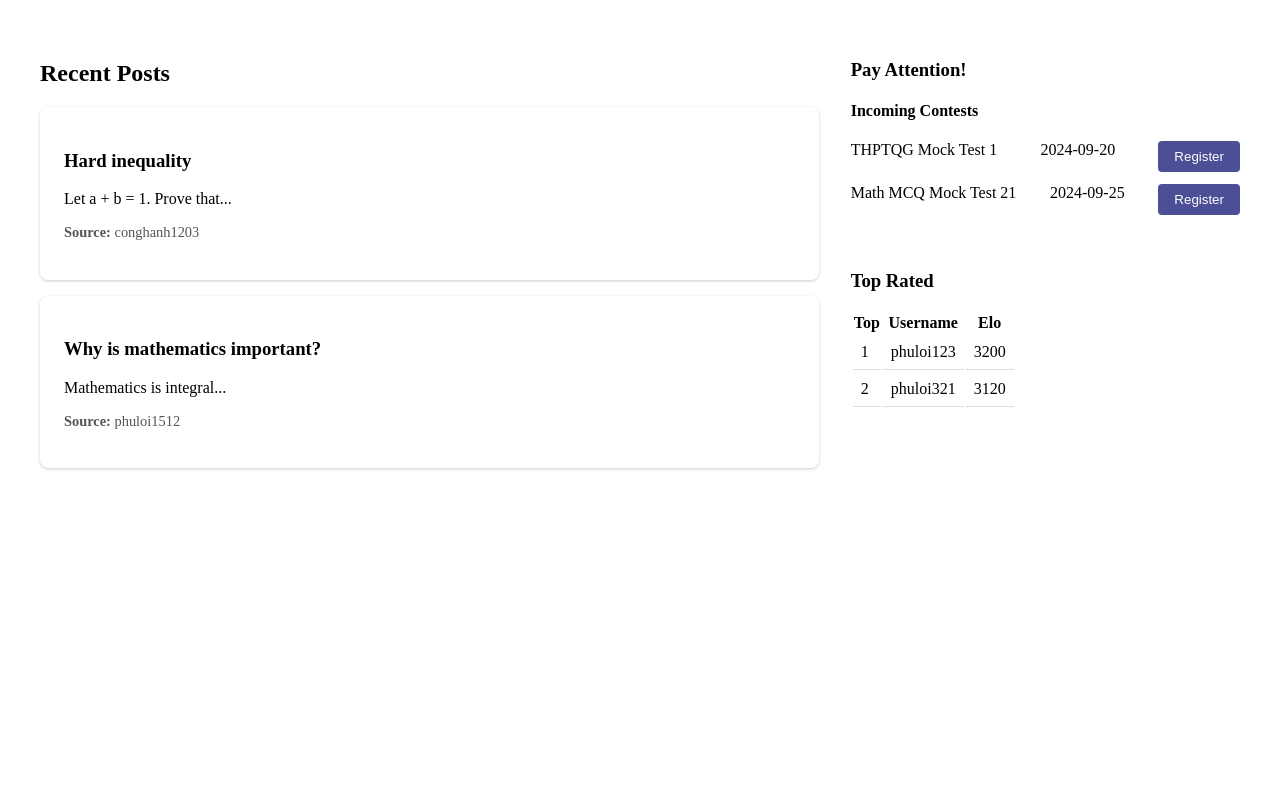
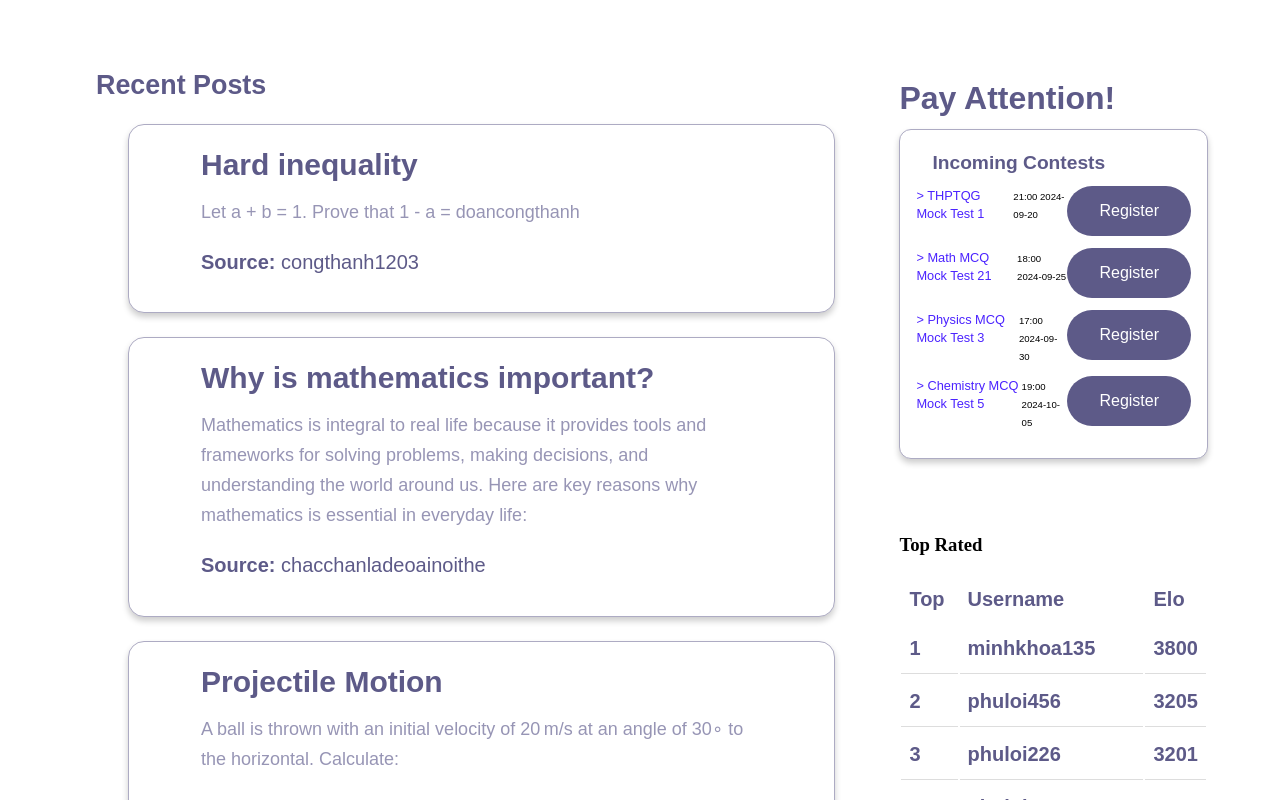
Before and after one commit to vtphatt2/EduForces, a React (Vite) app in the folder eduforces_frontend/: page /login in a window 1280 px wide. Shown: the top 800 px of the page. Built offline with nearby package versions, Linux system fonts and the light colour scheme.

Commit message:
HomePage 90% done

```diff
--- /dev/null
+++ b/eduforces_frontend/src/components/Button.css
@@ -0,0 +1,14 @@
+.btn-signin {
+    padding: 1rem 2rem;
+    font-size: 1rem;
+    background-color: #5D5A88;
+    color: white;
+    border: none;
+    border-radius: 60px;
+    cursor: pointer;
+    transition: background-color 0.3s ease;
+  }
+
+  .btn-signin:hover {
+    background-color: #777;
+  }
--- /dev/null
+++ b/eduforces_frontend/src/components/Button.tsx
@@ -0,0 +1,26 @@
+import React from 'react';
+import './Button.css';
+
+interface ButtonProps {
+  label: string;
+  onClick: () => void;
+  style?: React.CSSProperties;
+  color?: string;
+  backgroundColor?: string;
+}
+
+const Button: React.FC<ButtonProps> = ({ label, onClick, color, backgroundColor, style }) => {
+  const buttonStyle: React.CSSProperties = {
+    ...style,
+    color: color || 'white',
+    backgroundColor: backgroundColor || '#5D5A88',
+  };
+
+  return (
+    <button onClick={onClick} className="btn-signin" style={buttonStyle}>
+      {label}
+    </button>
+  );
+};
+
+export default Button;
--- a/eduforces_frontend/src/main.tsx
+++ b/eduforces_frontend/src/main.tsx
@@ -18,23 +18,53 @@ import ReactDOM from "react-dom/client";
 import Home from "./pages/Home/Home";
 
 const postList = [
-  { title: "Hard inequality", content: "Let a + b = 1. Prove that...", postAuthor: "conghanh1203" },
-  { title: "Why is mathematics important?", content: "Mathematics is integral...", postAuthor: "phuloi1512" },
+  { title: "Hard inequality", content: "Let a + b = 1. Prove that 1 - a = doancongthanh", postAuthor: "congthanh1203" },
+  { title: "Why is mathematics important?", content: "Mathematics is integral to real life because it provides tools and frameworks for solving problems, making decisions, and understanding the world around us. Here are key reasons why mathematics is essential in everyday life:", postAuthor: "chacchanladeoainoithe" },
+  { title: "Projectile Motion", content: "A ball is thrown with an initial velocity of 20 m/s at an angle of 30∘ to the horizontal. Calculate:", postAuthor: "congthanh1203" },
+  { title: "Free Fall", content: "A stone is dropped from the top of a 45-meter-high building. Calculate:", postAuthor: "hoangky1802" },
+  { title: "Atomic Structure", content: "The atomic structure is the arrangement of the atom's subatomic particles. There are three subatomic particles in an atom: protons, neutrons, and electrons. The protons and neutrons are located in the nucleus at the center of the atom, while the electrons orbit around the nucleus.", postAuthor: "phuloi1512" },
+  { title: "Newton's Laws of Motion", content: "Newton's laws of motion are three physical laws that form the foundation for classical mechanics. They describe the relationship between a body and the forces acting on it, and its motion in response to those forces.", postAuthor: "hoangky1802" },
 ];
 
 const contestList = [
-  { title: "THPTQG Mock Test 1", timestamp: "2024-09-20" },
-  { title: "Math MCQ Mock Test 21", timestamp: "2024-09-25" },
+  { title: "THPTQG Mock Test 1", timestamp: "21:00 2024-09-20" },
+  { title: "Math MCQ Mock Test 21", timestamp: "18:00 2024-09-25" },
+  { title: "Physics MCQ Mock Test 3", timestamp: "17:00 2024-09-30" },
+  { title: "Chemistry MCQ Mock Test 5", timestamp: "19:00 2024-10-05" },
 ];
 
 const leaderboardList = [
-  { ranking: 1, username: "phuloi123", elo: 3200 },
-  { ranking: 2, username: "phuloi321", elo: 3120 },
+  { username: "phuloi123", elo: 3200 },
+  { username: "phuloi321", elo: 3120 },
+  { username: "phuloi135", elo: 1800 },
+  { username: "phuloi531", elo: 1500 },
+  { username: "phuloi246", elo: 1200 },
+  { username: "phuloi456", elo: 3000 },
+  { username: "phuloi654", elo: 2500 },
+  { username: "phuloi789", elo: 2400 },
+  { username: "phuloi987", elo: 2000 },
+  { username: "phuloi642", elo: 1000 },
+  { username: "congthanh123", elo: 2200 },
+  { username: "thinhphat321", elo: 2220 },
+  { username: "minhkhoa135", elo: 3800 },
+  { username: "hoangky531", elo: 3110 },
+  { username: "phuloi226", elo: 3201 },
+  { username: "phuloi456", elo: 3205 },
+  { username: "phuloi654", elo: 2500 },
+  { username: "hoangky789", elo: 2420 },
+  { username: "congthanh987", elo: 2999 },
+  { username: "thinhphat642", elo: 2422 },
 ];
+
+let processedContestList = contestList
+for (let i = 0; i < contestList.length; i++) {
+  processedContestList[i].title = '> ' + processedContestList[i].title;
+}
+let processedLeaderboardList = leaderboardList.sort((a, b) => b.elo - a.elo);
 
 const root = ReactDOM.createRoot(document.getElementById("root")!);
 root.render(
   <React.StrictMode>
-    <Home postList={postList} contestList={contestList} leaderboardList={leaderboardList} />
+    <Home postList={postList} contestList={processedContestList} leaderboardList={processedLeaderboardList.slice(0, 10)} />
   </React.StrictMode>
 );
--- a/eduforces_frontend/src/pages/Home/Home.module.css
+++ b/eduforces_frontend/src/pages/Home/Home.module.css
@@ -4,13 +4,96 @@
     padding: 2rem;
 }
 
+.homeContestContainer {
+    background-color: #fff;
+    border-radius: 0.75rem;
+    box-sizing: border-box;
+    box-shadow: 0 4px 6px rgba(0, 0, 0, 0.2);
+    margin: 0;
+    margin-bottom: 1.5rem;
+    padding: clamp(1rem, 0.25vw, 1.5rem);
+    border: 1px solid #ADABC3;
+}
+
 .recentPosts {
-    flex: 2;
+    flex: 2.5;
+    font-size: clamp(1rem, 1.4vw, 2rem);
+    margin: 0;
+    margin-top: 0.5rem;
+    margin-left: clamp(3.5rem, 3vw, 4.5rem);
+    margin-bottom: 0.75rem;
+    font-weight: 700;
+    font-family: 'Poppins', sans-serif;
+    color: #5D5A88;
+}
+
+.payAttention{
+    font-size: clamp(2rem, 1.5vw, 3rem);
+    margin: 0;
+    margin-top: 2.5rem;
+    margin-bottom: 0.75rem;
+    font-weight: 700;
+    font-family: 'Poppins', sans-serif;
+    color: #5D5A88;
+}
+
+.payAttention{
+    font-size: clamp(2rem, 1.5vw, 3rem);
+    margin: 0;
+    margin-top: 2.5rem;
+    margin-bottom: 0.75rem;
+    font-weight: 700;
+    font-family: 'Poppins', sans-serif;
+    color: #5D5A88;
+}
+
+.incomingContests {
+    font-size: clamp(1.2rem, 1vw, 2rem);
+    margin: 0;
+    margin-top: 0.4rem;
+    margin-bottom: 0.75rem;
+    margin-left: 1rem;
+    font-weight: 700;
+    font-family: 'Poppins', sans-serif;
+    color: #5D5A88;
 }
 
 .sidebar {
     flex: 1;
     display: flex;
     flex-direction: column;
-    gap: 1.5rem;
+    gap: 2rem;
+    margin: 0;
+    margin-right: 2rem;
 }
+
+.elementText {
+    font-size: clamp(1rem, 3vw, 1.25rem);
+    line-height: clamp(1.25rem, 3vw, 1.75rem);
+    font-weight: 700;
+    font-family: 'Poppins', sans-serif;
+    color: #5D5A88;
+}
+
+
+.leaderboardSection {
+    display: flex;
+    flex-direction: column;
+}
+
+th {
+    text-align: left;
+    padding: 0.5rem;
+}
+
+th:nth-child(1), td:nth-child(1) {
+    width: 20%;
+  }
+
+  th:nth-child(2), td:nth-child(2) {
+    width: 70%;
+  }
+
+  th:nth-child(3), td:nth-child(3) {
+    width: 10%;
+  }
--- a/eduforces_frontend/src/pages/Home/Home.tsx
+++ b/eduforces_frontend/src/pages/Home/Home.tsx
@@ -4,7 +4,6 @@ import HomePost from "./HomePost";
 import HomeContest from "./HomeContest";
 import HomeLeaderboard from "./HomeLeaderboard";
 import styles from "./Home.module.css";
-
 
 const Home: React.FC<HomeProps> = ({
   postList,
@@ -30,9 +29,9 @@ const Home: React.FC<HomeProps> = ({
       <aside className={styles.sidebar}>
         {/* Contest Section */}
         <section className={styles.contestSection}>
-          <h3>Pay Attention!</h3>
-          <div>
-            <h4>Incoming Contests</h4>
+          <h3 className={styles.payAttention}>Pay Attention!</h3>
+          <div className={styles.homeContestContainer}>
+            <h4 className={styles.incomingContests}>Incoming Contests</h4>
             {contestList.map((contest, index) => (
               <HomeContest
                 key={index}
@@ -45,20 +44,21 @@ const Home: React.FC<HomeProps> = ({
 
         {/* Leaderboard Section */}
         <section className={styles.leaderboardSection}>
-          <h3>Top Rated</h3>
+          <h3 className={styles.topRated}>Top Rated</h3>
           <table>
             <thead>
               <tr>
-                <th>Top</th>
-                <th>Username</th>
-                <th>Elo</th>
+                <th className={styles.elementText}>Top</th>
+                <th className={styles.elementText}>Username</th>
+                <th className={styles.elementText}>Elo</th>
               </tr>
             </thead>
             <tbody>
-              {leaderboardList.map((entry, index) => (
+              {leaderboardList
+                .map((entry, index) => (
                   <HomeLeaderboard
                     key={index}
-                  ranking={entry.ranking}
+                    ranking={index + 1}
                     username={entry.username}
                     elo={entry.elo}
                   />
--- a/eduforces_frontend/src/pages/Home/HomeContest.module.css
+++ b/eduforces_frontend/src/pages/Home/HomeContest.module.css
@@ -2,6 +2,20 @@
     display: flex;
     justify-content: space-between;
     margin-bottom: 0.75rem;
+}
+
+.contestTitle {
+    font-size: clamp(0.75rem, 1vw, 1.25rem);
+    font-weight: 400;
+    font-family: 'Poppins', sans-serif;
+    color: #4B23FF;
+}
+
+.contestTimestamp {
+    font-size: clamp(0.5rem, 0.75vw, 1rem);
+    font-weight: 400;
+    font-family: 'Poppins', sans-serif;
+    color: #000000;
 }
 
 .registerButton {
--- a/eduforces_frontend/src/pages/Home/HomeContest.tsx
+++ b/eduforces_frontend/src/pages/Home/HomeContest.tsx
@@ -1,13 +1,25 @@
 import React from "react";
 import { HomeContestProps } from "./Type";
+import Button from "../../components/Button.tsx";
 import styles from "./HomeContest.module.css";
 
 const HomeContest: React.FC<HomeContestProps> = ({ title, timestamp }) => {
+  const handleRegisterClick = () => {
+    // Implement the registration logic here
+    console.log("Registered for contest");
+  };
+
   return (
     <div className={styles.contestItem}>
-      <span>{title}</span>
-      <span>{timestamp}</span>
-      <button className={styles.registerButton}>Register</button>
+      <div className={styles.contestTitleWrapper}>
+        <span className={styles.contestTitle}>{title}</span>
+      </div>
+      <div className={styles.contestTimestampWrapper}>
+        <span className={styles.contestTimestamp}>{timestamp}</span>
+      </div>
+      <div className={styles.registerButtonWrapper}>
+        <Button label="Register" onClick={handleRegisterClick} />
+      </div>
     </div>
   );
 };
--- a/eduforces_frontend/src/pages/Home/HomeLeaderboard.module.css
+++ b/eduforces_frontend/src/pages/Home/HomeLeaderboard.module.css
@@ -2,3 +2,11 @@
     padding: 0.5rem;
     border-bottom: 1px solid #ddd;
 }
+
+.elementText {
+    font-size: clamp(1rem, 3.5vw, 1.25rem);
+    line-height: clamp(1.5rem, 4vw, 2.125rem);
+    font-weight: 700;
+    font-family: 'Poppins', sans-serif;
+    color: #5D5A88;
+}
--- a/eduforces_frontend/src/pages/Home/HomeLeaderboard.tsx
+++ b/eduforces_frontend/src/pages/Home/HomeLeaderboard.tsx
@@ -9,9 +9,9 @@ const HomeLeaderboard: React.FC<HomeLeaderboardProps> = ({
 }) => {
   return (
     <tr className={styles.leaderboardRow}>
-      <td>{ranking}</td>
-      <td>{username}</td>
-      <td>{elo}</td>
+      <td className={styles.elementText}>{ranking}</td>
+      <td className={styles.elementText}>{username}</td>
+      <td className={styles.elementText}>{elo}</td>
     </tr>
   );
 };
--- a/eduforces_frontend/src/pages/Home/HomePost.module.css
+++ b/eduforces_frontend/src/pages/Home/HomePost.module.css
@@ -1,12 +1,54 @@
-.postCard {
-    background: #fff;
-    padding: 1.5rem;
-    margin-bottom: 1rem;
-    border-radius: 8px;
-    box-shadow: 0 1px 3px rgba(0, 0, 0, 0.2);
+.homePostContainer {
+    background-color: #fff;
+    border-radius: 1rem;
+    box-sizing: border-box;
+    box-shadow: 0 4px 6px rgba(0, 0, 0, 0.2);
+    padding: clamp(1rem, 0.5vw, 1.5rem);
+    margin: 0;
+    margin-left: clamp(1.5rem, 2.5vw, 2rem);
+    margin-right: clamp(1.5rem, 2.5vw, 2rem);
+    margin-bottom: 1.5rem;
+    border: 1px solid #ADABC3;
 }
 
-.source {
-    font-size: 0.9rem;
-    color: #555;
+.postTitle {
+    font-size: clamp(1.5rem, 3.5vw, 1.875rem);
+    line-height: clamp(1.5rem, 3vw, 2rem);
+    margin: 0;
+    margin-top: 0.5rem;
+    margin-left: clamp(2.125rem, 5vw, 3.5rem);
+    margin-bottom: 1rem;
+    font-weight: 700;
+    font-family: 'Poppins', sans-serif;
+    color: #5D5A88;
 }
+
+.postContent {
+    font-size: clamp(1rem, 3.5vw, 1.125rem);
+    line-height: clamp(1.5rem, 4vw, 1.875rem);
+    margin: 0;
+    margin-left: clamp(2.125rem, 5vw, 3.5rem);
+    margin-right: clamp(2.125rem, 5vw, 3.5rem);
+    margin-bottom: 1rem;
+    font-weight: 400;
+    font-family: 'Poppins', sans-serif;
+    color: #9795B5;
+}
+
+.postAuthor {
+    font-size: clamp(1rem, 3.5vw, 1.25rem);
+    line-height: clamp(1.5rem, 4vw, 2.125rem);
+    margin: 0;
+    margin-left: clamp(2.125rem, 5vw, 3.5rem);
+    font-weight: 700;
+    font-family: 'Poppins', sans-serif;
+    color: #5D5A88;
+}
+
+.postAuthorSpan {
+    font-size: clamp(1rem, 3.5vw, 1.25rem);
+    line-height: clamp(1rem, 4vw, 1.625rem);
+    font-weight: 400;
+    font-family: 'Poppins', sans-serif;
+    color: #5D5A88;
+}
--- a/eduforces_frontend/src/pages/Home/HomePost.tsx
+++ b/eduforces_frontend/src/pages/Home/HomePost.tsx
@@ -2,17 +2,17 @@ import React from "react";
 import { HomePostProps } from "./Type";
 import styles from "./HomePost.module.css";
 
-
 const HomePost: React.FC<HomePostProps> = ({ title, content, postAuthor }) => {
-    return (
-      <div className={styles.postCard}>
-        <h3>{title}</h3>
-        <p>{content}</p>
-        <p className={styles.source}>
-          <strong>Source:</strong> {postAuthor}
-        </p>
-      </div>
-    );
-  };
+  return (
+    <div className={styles.homePostContainer}>
+      <h3 className={styles.postTitle}> {title}</h3>
+      <p className={styles.postContent}>{content}</p>
+      <p>
+        <strong className={styles.postAuthor}>Source:</strong>
+        <span className={styles.postAuthorSpan}>  {postAuthor}</span>
+      </p>
+    </div>
+  );
+};
 
 export default HomePost;
--- a/eduforces_frontend/src/pages/Home/Type.ts
+++ b/eduforces_frontend/src/pages/Home/Type.ts
@@ -12,7 +12,7 @@ export interface HomeContestProps {
 
 
 export interface HomeLeaderboardProps {
-    ranking: number;
+    ranking?: number;
     username: string;
     elo: number;
 }
```
Lines whose indentation alone changed are shown as unchanged.
